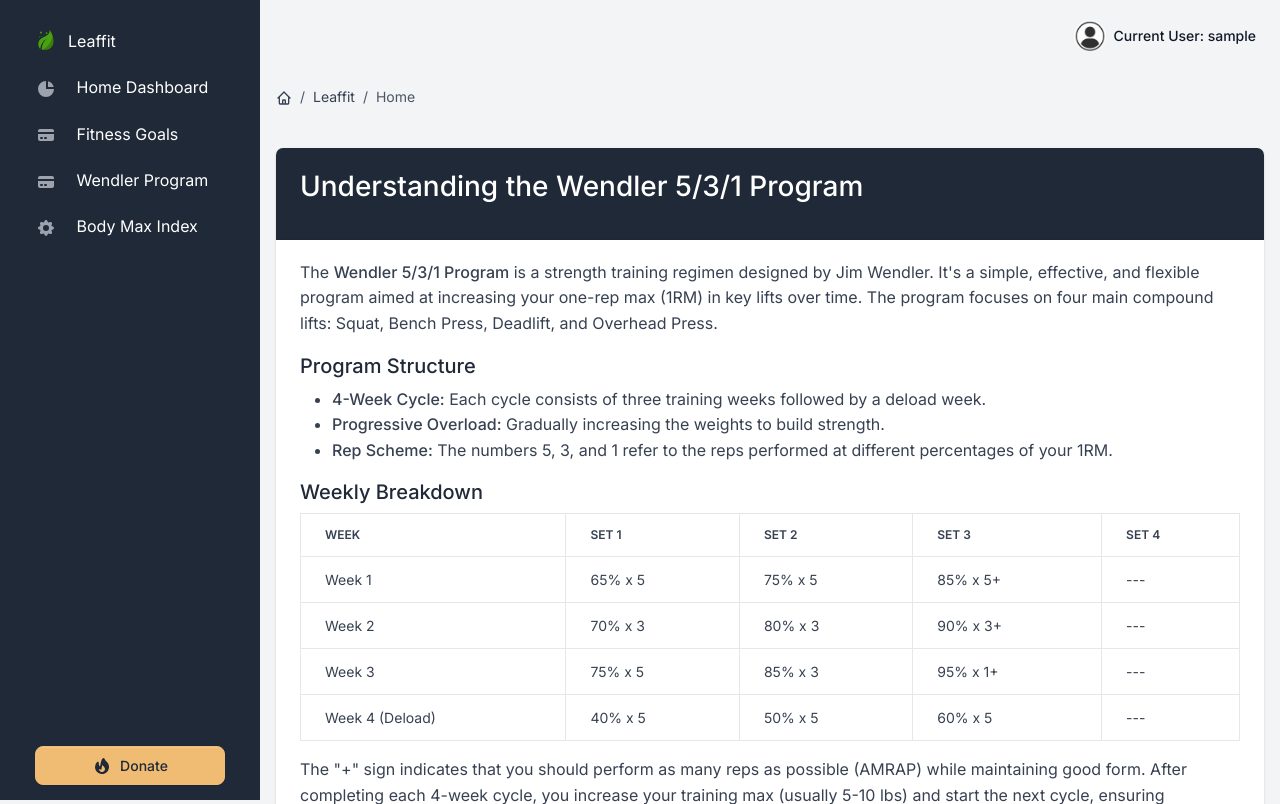
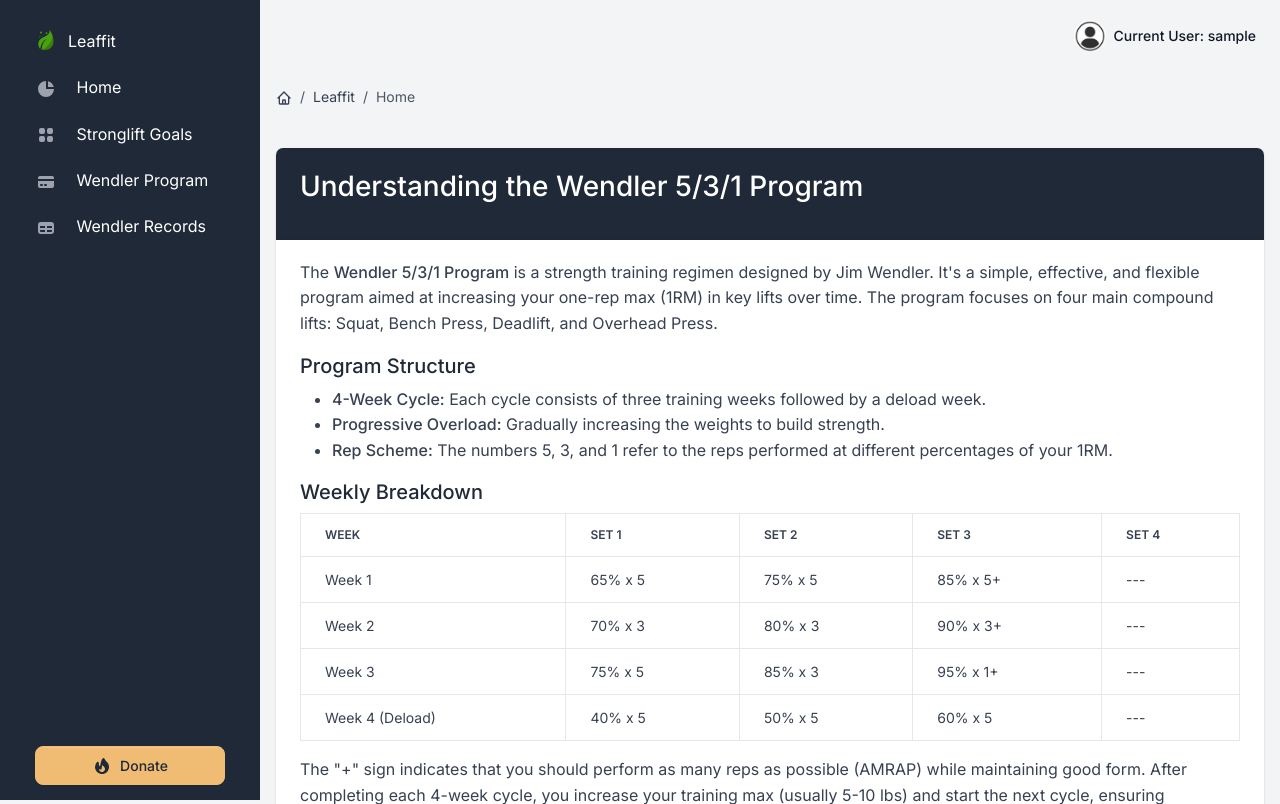
Before and after one commit to KyeongsupChoi/LeafFitApp, a Django app: page / in a window 1280 px wide. Shown: the top 804 px of the page. Run offline with Django 3.2, Linux system fonts and the light colour scheme; the visitor is signed in with stand-in values (Sample User, id 1); some libraries are stand-ins or nearby versions.

Commit message:
edit icons

```diff
--- a/apps/home/forms.py
+++ b/apps/home/forms.py
@@ -19,4 +19,4 @@ class WendlerForm(forms.ModelForm):
 class WendlerPlanForm(forms.ModelForm):
     class Meta:
         model = WendlerPlan
-        fields = ['weight', 'exercise_data']
+        fields = ['name', 'weight', 'exercise_data']
--- a/apps/home/views.py
+++ b/apps/home/views.py
@@ -11,6 +11,7 @@ from django.shortcuts import render
 from django.template import loader
 from django.urls import reverse
 from docx import settings
+from django.utils import timezone
 
 from django.shortcuts import render, get_object_or_404, redirect
 from .models import WendlerPlan
@@ -183,7 +184,9 @@ def update_wendler_plan(request, plan_id):
     if request.method == 'POST':
         form = WendlerPlanForm(request.POST, instance=plan)
         if form.is_valid():
-            form.save()
+            updated_plan = form.save(commit=False)  # Save the form but don't commit yet
+            updated_plan.updated_at = timezone.now()  # Set updated_at to current time
+            updated_plan.save()  # Now save the instance
             return redirect('wendler_plan_list')  # Redirect to the list of Wendler plans
     else:
         form = WendlerPlanForm(instance=plan)  # Pre-fill the form with the current data
@@ -246,13 +249,12 @@ def pages(request):
         # Create the Plotly figure
         layout = go.Layout(title='Performance by Age and Skill Level',
                            xaxis=dict(title='Age'),
-                           yaxis=dict(title='Score'))
+                           yaxis=dict(title='Weight'))
         fig = go.Figure(data=traces, layout=layout)
 
         # Convert the figure to HTML
         plot_div = plot(fig, output_type='div', include_plotlyjs=True)
 
-        print("woof")
 
         return render(request, 'home/transactions.html', context={'plot_div': plot_div})
     context = {}
--- a/apps/templates/includes/sidebar.html
+++ b/apps/templates/includes/sidebar.html
@@ -47,15 +47,15 @@
                   <span class="sidebar-icon">
                     <svg class="icon icon-xs me-2" fill="currentColor" viewBox="0 0 20 20" xmlns="http://www.w3.org/2000/svg"><path d="M2 10a8 8 0 018-8v8h8a8 8 0 11-16 0z"></path><path d="M12 2.252A8.014 8.014 0 0117.748 8H12V2.252z"></path></svg>
                   </span>
-                  <span class="sidebar-text">Home Dashboard</span>
+                  <span class="sidebar-text">Home</span>
                 </a>
               </li>
               <li class="nav-item {% if 'transactions' in segment %} active {% endif %}">
                 <a href="/transactions.html" class="nav-link">
                   <span class="sidebar-icon">
-                    <svg class="icon icon-xs me-2" fill="currentColor" viewBox="0 0 20 20" xmlns="http://www.w3.org/2000/svg"><path d="M4 4a2 2 0 00-2 2v1h16V6a2 2 0 00-2-2H4z"></path><path fill-rule="evenodd" d="M18 9H2v5a2 2 0 002 2h12a2 2 0 002-2V9zM4 13a1 1 0 011-1h1a1 1 0 110 2H5a1 1 0 01-1-1zm5-1a1 1 0 100 2h1a1 1 0 100-2H9z" clip-rule="evenodd"></path></svg>
+                    <svg class="icon icon-xs me-2" fill="currentColor" viewBox="0 0 20 20" xmlns="http://www.w3.org/2000/svg"><path d="M5 3a2 2 0 00-2 2v2a2 2 0 002 2h2a2 2 0 002-2V5a2 2 0 00-2-2H5zM5 11a2 2 0 00-2 2v2a2 2 0 002 2h2a2 2 0 002-2v-2a2 2 0 00-2-2H5zM11 5a2 2 0 012-2h2a2 2 0 012 2v2a2 2 0 01-2 2h-2a2 2 0 01-2-2V5zM11 13a2 2 0 012-2h2a2 2 0 012 2v2a2 2 0 01-2 2h-2a2 2 0 01-2-2v-2z"></path></svg>
                   </span>
-                  <span class="sidebar-text">Fitness Goals</span>
+                  <span class="sidebar-text">Stronglift Goals</span>
                 </a>
               </li>
               <li class="nav-item {% if 'wendler' in segment %} active {% endif %}">
@@ -69,9 +69,9 @@
               <li class="nav-item {% if 'settings' in segment %} active {% endif %}">
                 <a href="wendler-plans/" class="nav-link">
                   <span class="sidebar-icon">
-                    <svg class="icon icon-xs me-2" fill="currentColor" viewBox="0 0 20 20" xmlns="http://www.w3.org/2000/svg"><path fill-rule="evenodd" d="M11.49 3.17c-.38-1.56-2.6-1.56-2.98 0a1.532 1.532 0 01-2.286.948c-1.372-.836-2.942.734-2.106 2.106.54.886.061 2.042-.947 2.287-1.561.379-1.561 2.6 0 2.978a1.532 1.532 0 01.947 2.287c-.836 1.372.734 2.942 2.106 2.106a1.532 1.532 0 012.287.947c.379 1.561 2.6 1.561 2.978 0a1.533 1.533 0 012.287-.947c1.372.836 2.942-.734 2.106-2.106a1.533 1.533 0 01.947-2.287c1.561-.379 1.561-2.6 0-2.978a1.532 1.532 0 01-.947-2.287c.836-1.372-.734-2.942-2.106-2.106a1.532 1.532 0 01-2.287-.947zM10 13a3 3 0 100-6 3 3 0 000 6z" clip-rule="evenodd"></path></svg>
+                    <svg class="icon icon-xs me-2" fill="currentColor" viewBox="0 0 20 20" xmlns="http://www.w3.org/2000/svg"><path fill-rule="evenodd" d="M5 4a3 3 0 00-3 3v6a3 3 0 003 3h10a3 3 0 003-3V7a3 3 0 00-3-3H5zm-1 9v-1h5v2H5a1 1 0 01-1-1zm7 1h4a1 1 0 001-1v-1h-5v2zm0-4h5V8h-5v2zM9 8H4v2h5V8z" clip-rule="evenodd"></path></svg>
                   </span>
-                  <span class="sidebar-text">Body Max Index</span>
+                  <span class="sidebar-text">Wendler Records</span>
                 </a>
               </li>
               <!--
```
